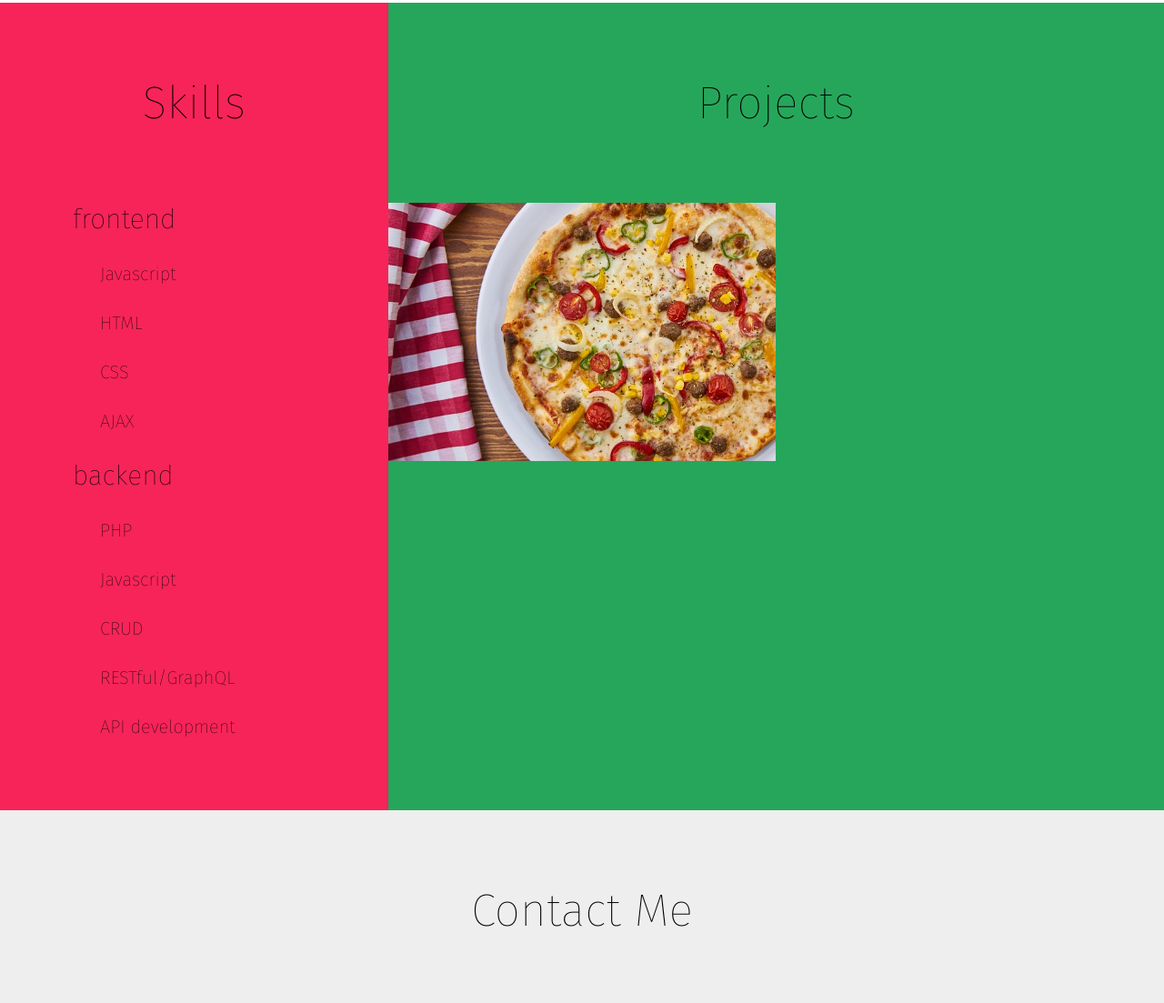
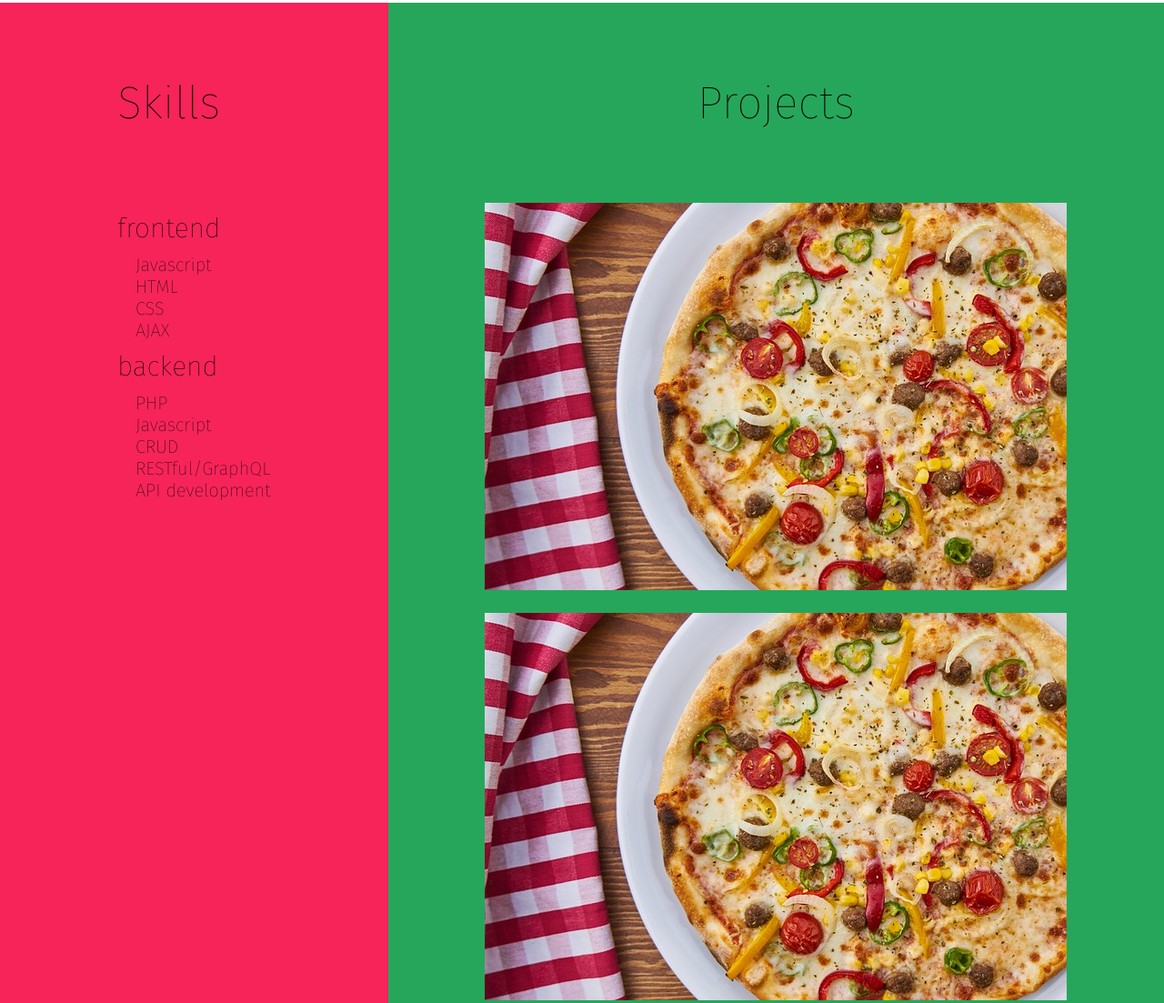
Before and after one commit to wiertar/wiertar.github.io--Archived, a website: page index.html in a window 1280 px wide. Shown: the part 1146-2249 px from the top of the page at 91% size. Drawn offline with Linux system fonts and the light colour scheme.

Commit message:
more css

```diff
--- a/index.html
+++ b/index.html
@@ -32,6 +32,7 @@
         <div class="education__degree">Bachelor's of Computer Information Systems</div>
       </section>
       <section class="skills">
+        <div class="skills__group">
           <div class="skills__title">Skills</div>
           <div class="skills__section--frontend">
             <div class="skills__title--frontend">frontend</div>
@@ -48,6 +49,7 @@
             <div class="skills__item">RESTful/GraphQL</div>
             <div class="skills__item">API development</div>
           </div>
+        </div>
       </section>
       <section class="projects">
         <div class="projects__title">Projects</div>
@@ -55,11 +57,21 @@
           <div class="projects__item">
             <img src="assets/css/img/pizza-1.jpg" alt="pizza">
           </div>
-            <div class="projects__item"></div>
-            <div class="projects__item"></div>
-            <div class="projects__item"></div>
-            <div class="projects__item"></div>
-            <div class="projects__item"></div>
+          <div class="projects__item">
+            <img src="assets/css/img/pizza-1.jpg" alt="pizza">
+          </div>
+          <div class="projects__item">
+            <img src="assets/css/img/pizza-1.jpg" alt="pizza">
+          </div>
+          <div class="projects__item">
+            <img src="assets/css/img/pizza-1.jpg" alt="pizza">
+          </div>
+          <div class="projects__item">
+            <img src="assets/css/img/pizza-1.jpg" alt="pizza">
+          </div>
+          <div class="projects__item">
+            <img src="assets/css/img/pizza-1.jpg" alt="pizza">
+          </div>
         </div>
       </section>
     </main>
--- a/sass/_components.scss
+++ b/sass/_components.scss
@@ -103,37 +103,29 @@
   min-width: 33rem;
   background-color: #F62459;
 
+  &__group {
+    align-self: center;
+  }
+
   &__title {
     font-size: 5rem;
-    text-align: center;
     margin: 8rem 0;
   }
 
   &__item {
     font-size: 2rem;
-    margin: 3rem;
+    margin-left: 2rem;
   }
 
   &__title--frontend {
     font-size: 3rem;
+    padding: 1rem 0;
   }
 
   &__title--backend {
     font-size: 3rem;
+    padding: 1rem 0;
   }
-
-  &__section--frontend {
-    margin-left: 8rem;
-  }
-
-  &__section--backend {
-    margin-left: 8rem;
-  }
-
-  &__section--backend > &__item:last-child {
-    margin-bottom: 8rem;
-  }
-
 }
 
 .projects {
@@ -155,11 +147,19 @@
   &__group {
     display: flex;
     flex-direction: column;
+    justify-content: center;
+  }
+
+  &__item {
+    align-self: center;
+    overflow: hidden;
+    padding: 2rem;
+    padding-top: 0;
+
   }
 
   &__item > img {
-    background-size: contain;
-    width: 50%;
+    width: 100%;
   }
 }
 
```
Also changed, not shown: assets/css/style.css. Lines whose indentation alone changed are shown as unchanged.
